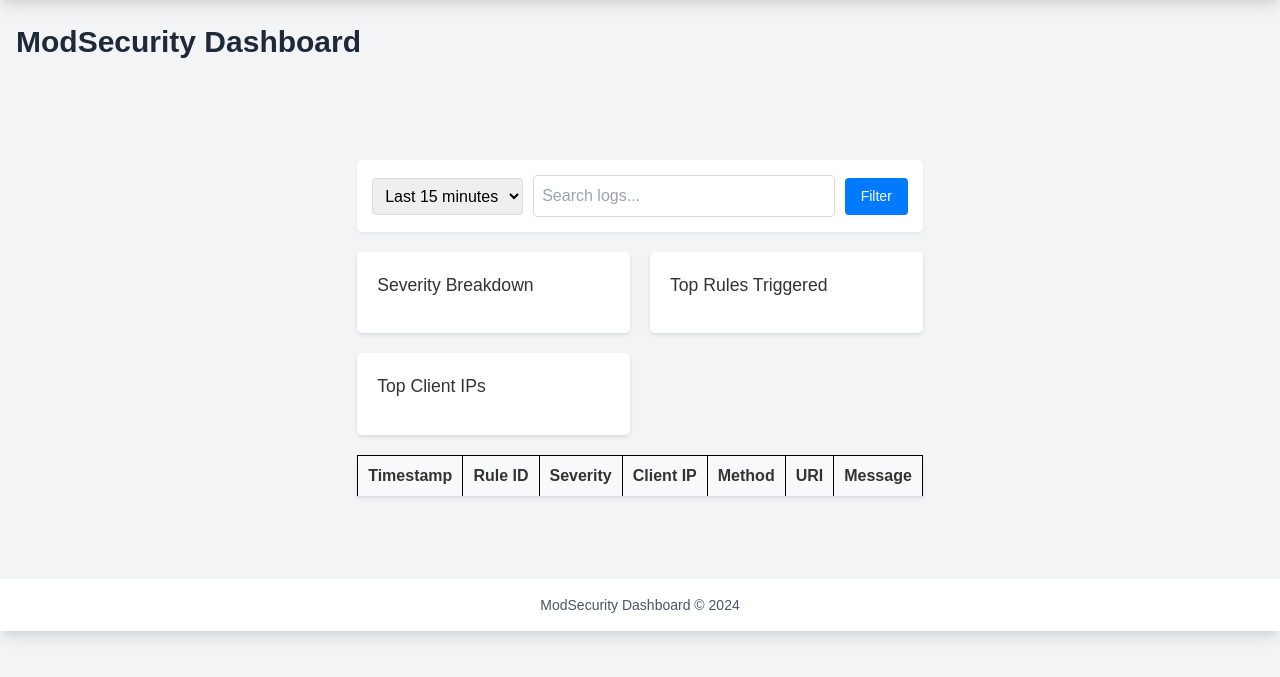
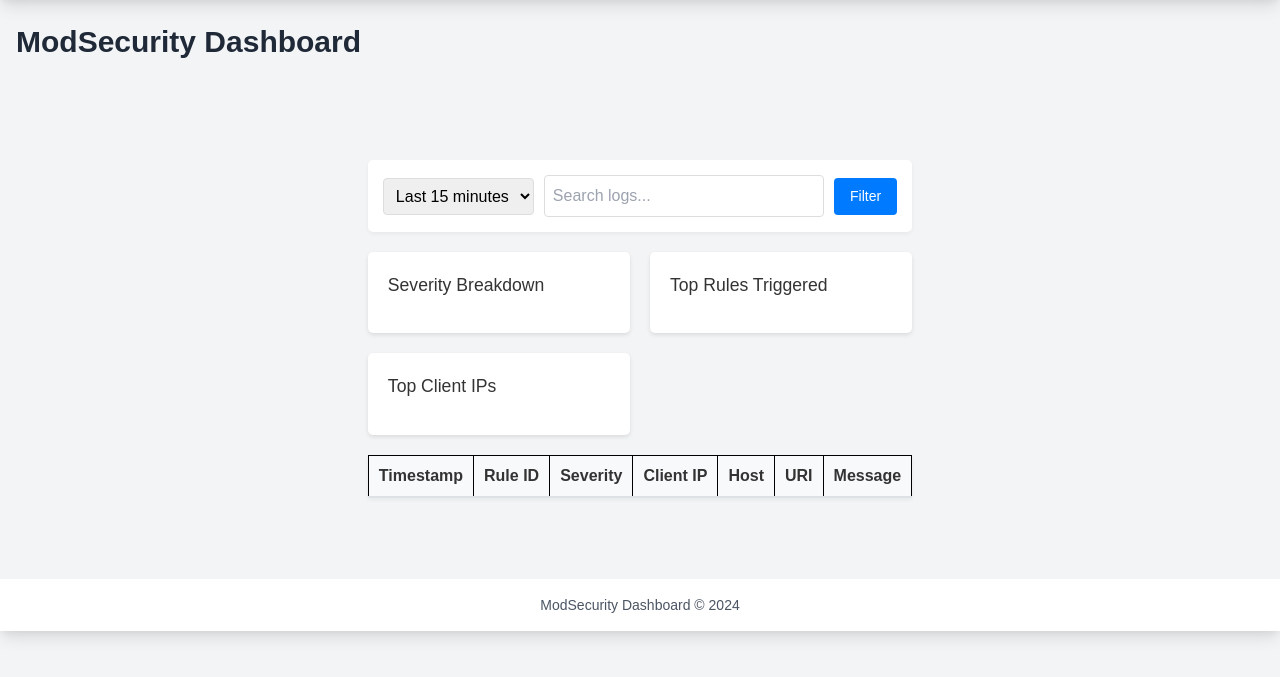
Before and after one commit to m0nK3man/ModSec-UI, a Flask app: page /logs in a window 1280 px wide. Shown: the part 64-741 px from the top of the page. Run offline with Flask 2, Linux system fonts and the light colour scheme; the visitor is signed in with stand-in values (Sample User, id 1); data comes from the database, SQL or seed files in the repository; data that the repository does not hold is empty; some libraries are stand-ins or nearby versions.

Commit message:
update logs tab

```diff
--- a/libs/elasticsearch_client.py
+++ b/libs/elasticsearch_client.py
@@ -81,7 +81,7 @@ class ElasticsearchClient:
                         'rule_id': msg.get('details', {}).get('ruleId', 'N/A'),  # Rule ID from message details
                         'severity': msg.get('details', {}).get('severity', 'N/A'),  # Severity from message details
                         'client_ip': source.get('transaction', {}).get('client_ip', 'N/A'),
-                        'request_method': source.get('transaction', {}).get('request', {}).get('method', 'N/A'),
+                        'request_host': source.get('transaction', {}).get('request', {}).get('headers', {}).get('Host', 'N/A'),
                         'request_uri': source.get('transaction', {}).get('request', {}).get('uri', 'N/A'),
                         'message': msg.get('message', 'N/A')  # Message from the transaction
                     }
--- a/libs/var.py
+++ b/libs/var.py
@@ -12,9 +12,9 @@ GIT_AUTHOR_EMAIL = "modsec-ui@bravo.com"
 
 # Elasticsearch Configuration
 ELASTICSEARCH_CONFIG = {
-    'HOST': os.getenv('ELASTICSEARCH_HOST', 'https://172.16.20.51:9200'),
+    'HOST': os.getenv('ELASTICSEARCH_HOST', 'https://172.16.20.31:9200'),
     'USER': os.getenv('ELASTICSEARCH_USER', 'elastic'),
-    'PASSWORD': os.getenv('ELASTICSEARCH_PASSWORD', 'CJ0lHpS2dVnUOgE'),
+    'PASSWORD': os.getenv('ELASTICSEARCH_PASSWORD', 'BravoSOC@2024'),
     'INDEX_PATTERN': os.getenv('ELASTICSEARCH_INDEX', 'modsec-*'),
     'MAX_RESULTS': int(os.getenv('ELASTICSEARCH_MAX_RESULTS', 100)),
 }
--- a/static/style.css
+++ b/static/style.css
@@ -317,7 +317,7 @@ a {
 
 .logs-table .ruleid-cell,
 .logs-table .severity-cell,
-.logs-table .method-cell {
+.logs-table .host-cell {
     width: 80px; /* Adjust this value based on your needs */
     text-align: center;
 }
--- a/templates/logs.html
+++ b/templates/logs.html
@@ -52,7 +52,7 @@
                     <th>Rule ID</th>
                     <th>Severity</th>
                     <th>Client IP</th>
-                    <th>Method</th>
+                    <th>Host</th>
                     <th>URI</th>
                     <th>Message</th>
                 </tr>
@@ -72,8 +72,8 @@
                     <td class="ip-cell">
 			{{ log.client_ip }}
 		    </td>
-                    <td class="method-cell">
-			{{ log.request_method }}
+                    <td class="host-cell">
+			{{ log.request_host }}
 		    </td>
                     <td class="url-cell">
 			{{ log.request_uri }}
```
